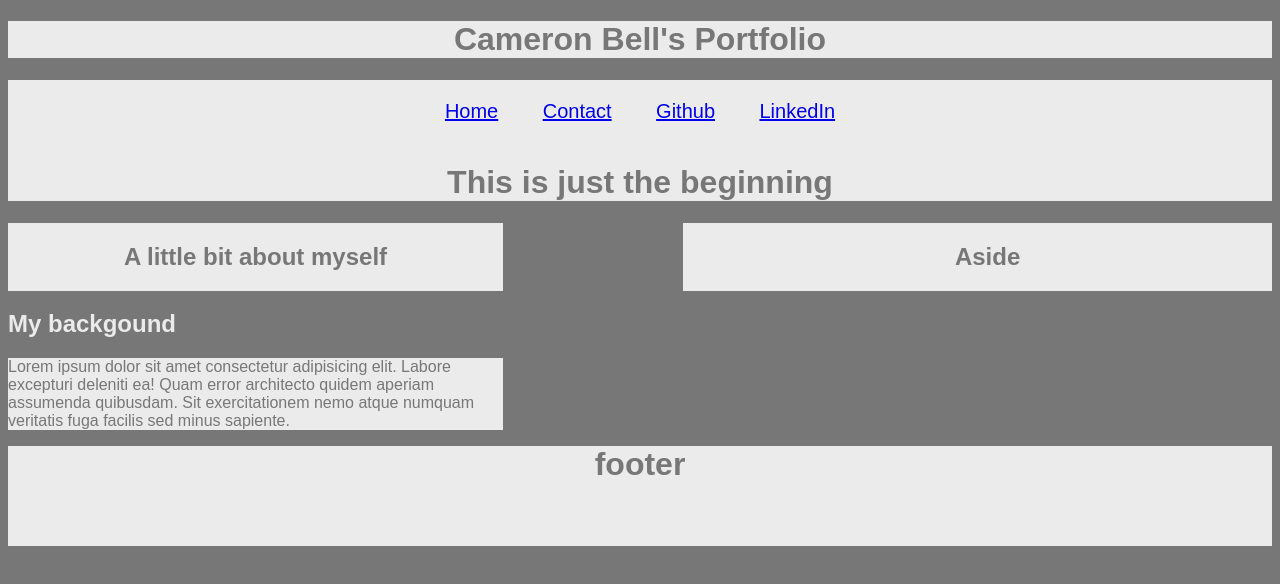
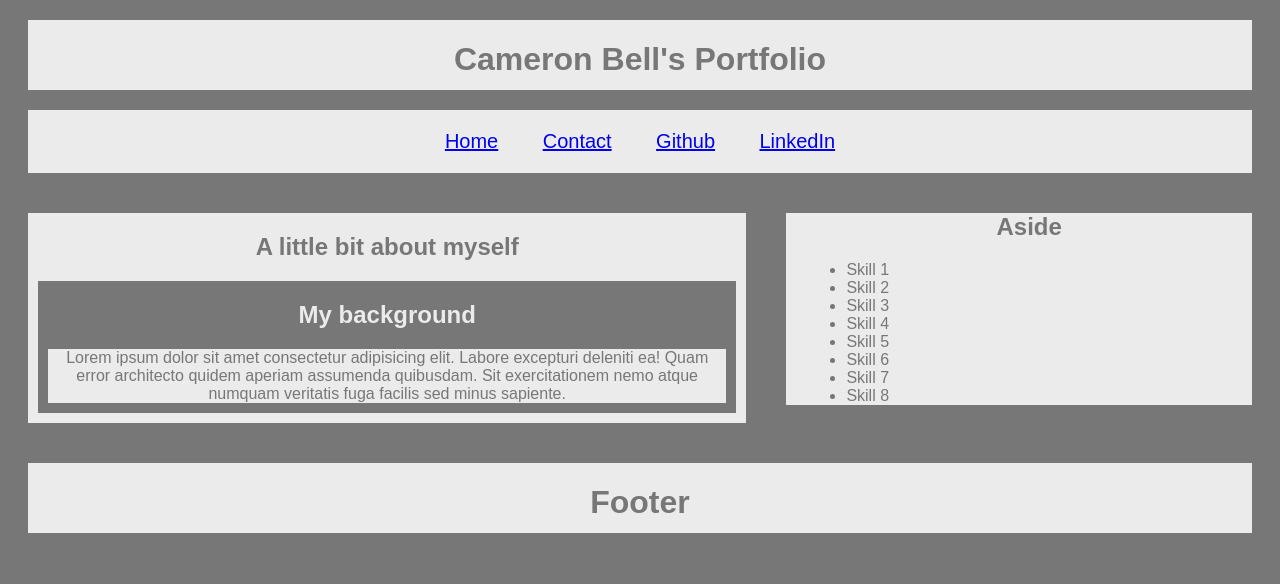
Before and after one commit to cameronmbell99/HW_Wireframe, a plain HTML site: page index.html.html in a window 1280 px wide. Drawn offline with Linux system fonts and the light colour scheme.

Commit message:
final positions, and looks

```diff
--- a/Style.css
+++ b/Style.css
@@ -2,7 +2,12 @@ header,
 section,
 aside,
 footer {
+    margin: 20px;
     background: #ebebeb;
+}
+
+header {
+    height: 70px;
 }
 
 h1 {
@@ -13,7 +18,7 @@ h1 {
     background: #ebebeb;
     list-style-type: none;
     text-align: center;
-    margin: 0;
+    margin: 20px;
     padding: 0;
 }
 
@@ -32,16 +37,16 @@ body {
 }
 
 section {
-    width: 495px;
+    /** width: 55%;
+    float: left;**/
     overflow: auto;
-    float: left;
 }
 
 aside {
-    width: 45%;
-    float: right;
+    width: auto;
+    /**float: left;**/
     padding-left: 20px;
-    text-align: center;
+    margin: 20px;
 }
 
 .relative {
@@ -60,14 +65,47 @@ article {
     color: #ebebeb;
     background: #777;
     overflow: auto;
+    margin: 10px;
+    text-align: center;
+}
+
+.clearfix::after {
+    content: "";
+    display: block;
+    clear: both;
 }
 
 p {
     color: #777;
     background: #ebebeb;
+    margin: 10px;
+}
+
+.container {
+    height: 100px;
+    position: relative;
+}
+
+.SecContainer {
+    float: left;
+    width: 60%;
+}
+
+.AsiContainer {
+    float: left;
+    width: 40%;
+}
+
+.center {
+    margin: 0;
+    position: absolute;
+    top: 39%;
+    left: 50%;
+    -ms-transform: translate(-50%, -50%);
+    transform: translate(-50%, -50%);
 }
 
 footer {
     clear: both;
-    height: 100px;
+    height: 70px;
 }
--- a/index.html.html
+++ b/index.html.html
@@ -3,36 +3,52 @@
 <link rel="stylesheet" href="style.css">
 
 <body>
+    <header>
+        <div class="container">
+            <h1 class="center">Cameron Bell's Portfolio</h1>
+        </div>
+    </header>
+    </div>
 
-    <header>
-        <h1>Cameron Bell's Portfolio</h1>
-    </header>
     <ul class="nav">
         <li><a href="#home">Home</a></li>
         <li><a href="#contact">Contact</a></li>
         <li><a href="#github">Github</a></li>
         <li><a href="#linkedIn">LinkedIn</a></li>
-        <h1>This is just the beginning</h1>
     </ul>
 
-    <div>
+    <div class="clearfix">
+        <div class="SecContainer">
             <section>
                 <h1>A little bit about myself</h1>
                 <article>
-                <h2>My backgound</h2>
+                    <h2>My background</h2>
                     <p>Lorem ipsum dolor sit amet consectetur adipisicing elit. Labore excepturi deleniti ea! Quam error architecto quidem aperiam assumenda quibusdam. Sit exercitationem nemo atque numquam veritatis fuga facilis sed minus sapiente.</p>
                 </article>
             </section>
         </div>
-
+        <div class="AsiContainer">
             <aside>
                 <h1>Aside</h1>
+                <ul>
+                    <li>Skill 1</li>
+                    <li>Skill 2</li>
+                    <li>Skill 3</li>
+                    <li>Skill 4</li>
+                    <li>Skill 5</li>
+                    <li>Skill 6</li>
+                    <li>Skill 7</li>
+                    <li>Skill 8</li>
+                </ul>
             </aside>
+        </div>
+    </div>
 
     <footer>
-        <h1>footer</h1>
+        <div class="container">
+            <h1 class="center">Footer</h1>
+        </div>
     </footer>
-
 </body>
 
 </html>
```
Lines whose indentation alone changed are shown as unchanged.
